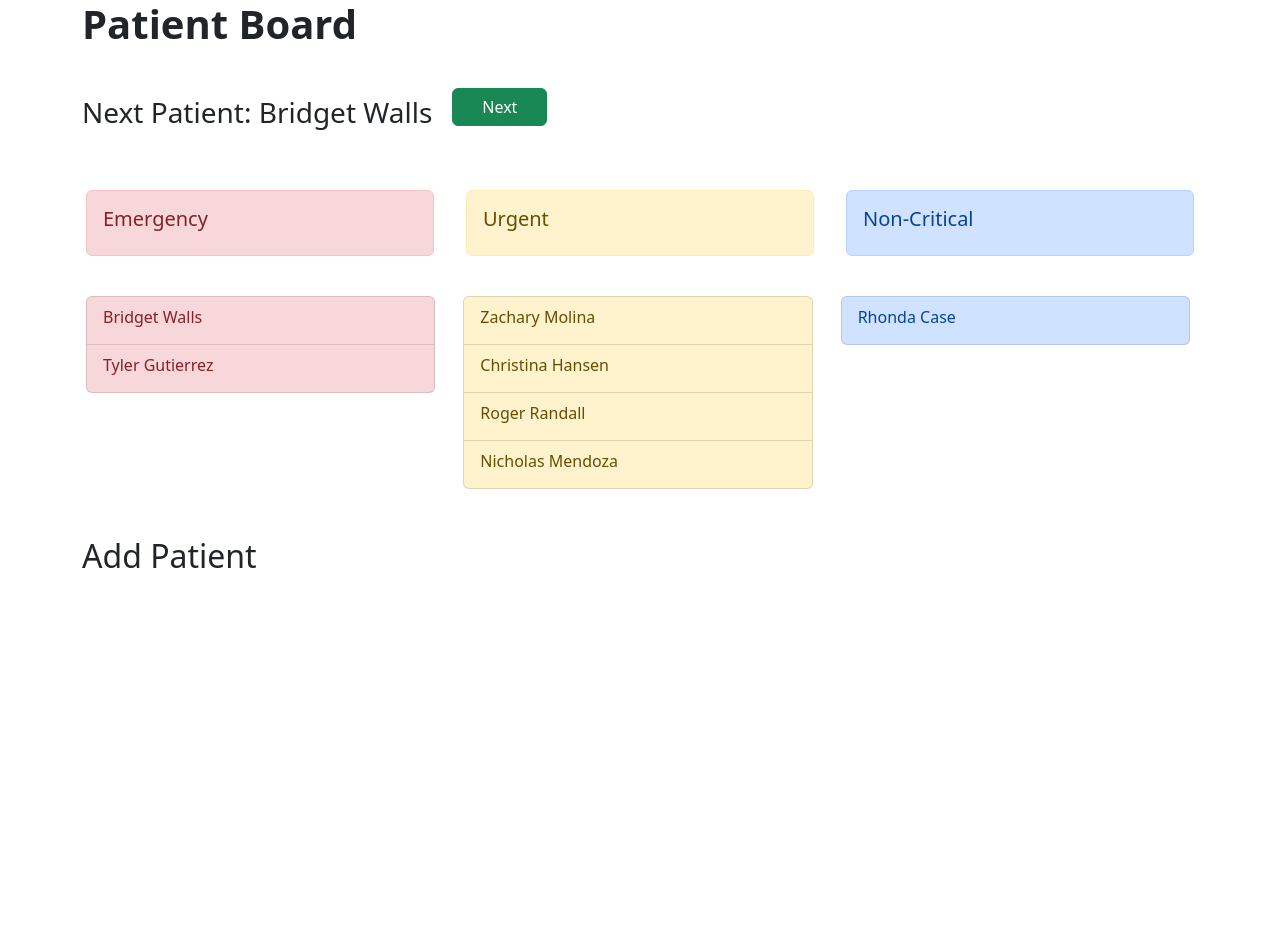
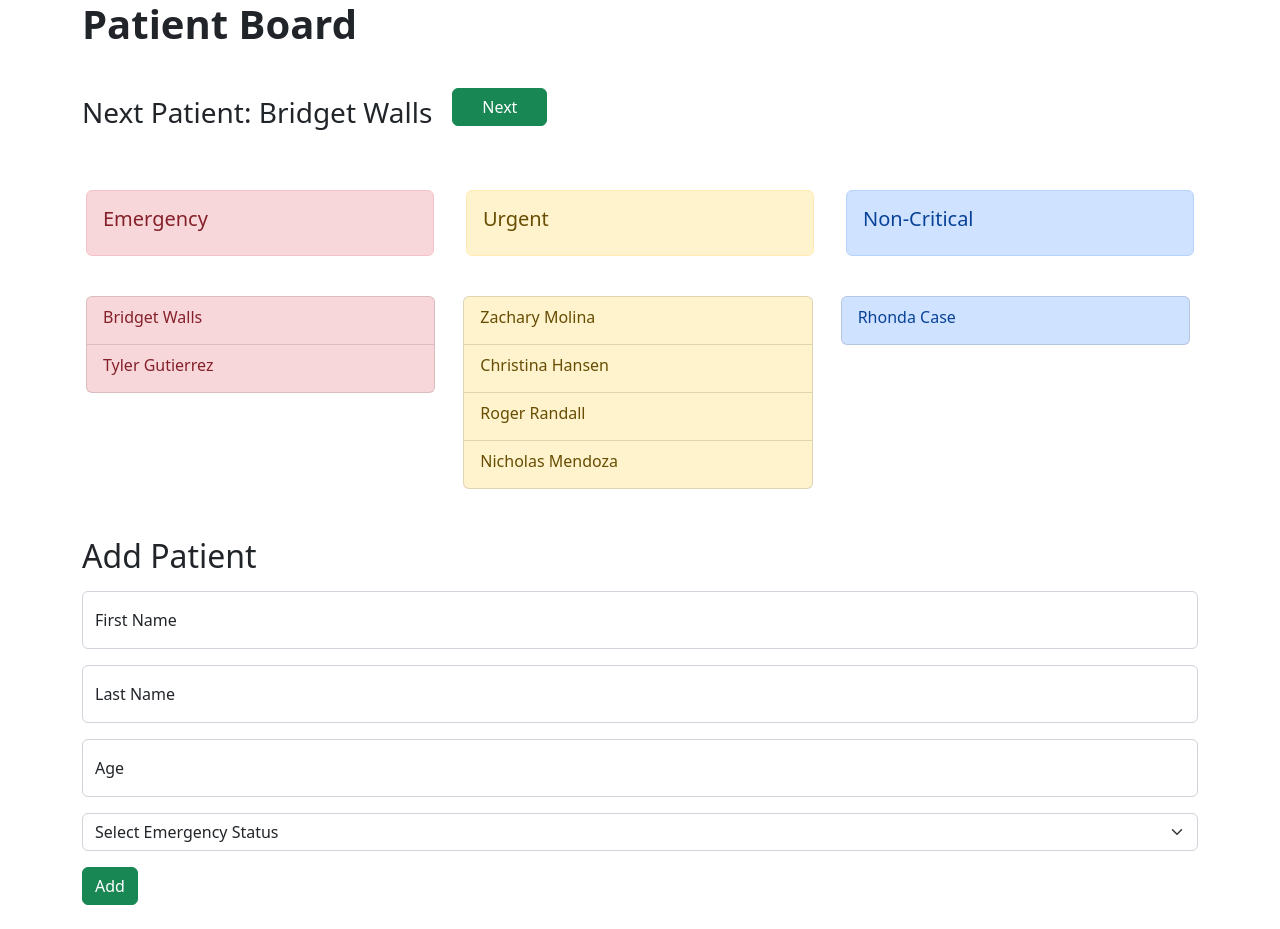
Before and after one commit to EthanChen39/Patient-Board, a React (Create React App) app: page / in a window 1280 px wide. Shown: the top 929 px of the page. Before the commit the page ends 800 px from the top, so only its background shows below. Built offline with nearby package versions, Linux system fonts and the light colour scheme.

Commit message:
Implemented Add patient

```diff
--- a/src/components/AddPatient.js
+++ b/src/components/AddPatient.js
@@ -1,10 +1,94 @@
-import React from 'react'
+import React, { useState, useContext } from 'react'
+import { AppContext } from '../context/AppContext';
+import { v4 as uuidv4 } from 'uuid';
 
 export const AddPatient = () => {
+  const { dispatch } = useContext(AppContext);
+
+  const [firstName, setFirstName] = useState("");
+  const [lastName, setLastName] = useState("");
+  const [age, setAge] = useState("");
+  const [emergencyStatus, setEmergencyStatus] = useState("");
+
+  const handleSelectChange = e => {
+    setEmergencyStatus(e.target.value);
+  };
+
+  const handleSubmit = (e) => {
+    e.preventDefault();
+
+    const newPatient = {
+      id: uuidv4(),
+      firstName,
+      lastName,
+      age,
+      emergencyStatus,
+    };
+    dispatch({
+      type: "ADD_PATIENT",
+      payload: newPatient
+    });
+    setFirstName("");
+    setLastName("");
+    setAge("");
+    setEmergencyStatus("RED");
+  };
+
   return (
     <>
-    <h2>Add Patient</h2>
-    <button type='button' className='btn btn-danger btn-sm'>Remove</button>
+    <h2 className='mb-3'>Add Patient</h2>
+    <form className='mb-4' onSubmit={handleSubmit}>
+        {/* First Name Input */}
+        <div className="form-floating mb-3">
+          <input type="text"
+          className="form-control"
+          id="floatingInput"
+          placeholder="First Name"
+          value={firstName}
+          onChange={e => setFirstName(e.target.value)}
+          required="required" />
+          <label>First Name</label>
+        </div>
+
+        {/* Last Name Input */}
+        <div className="form-floating mb-3">
+          <input type="text"
+          className="form-control"
+          id="floatingLastName"
+          placeholder="Last Name"
+          value={lastName}
+          onChange={e => setLastName(e.target.value)}
+          required="required" />
+          <label>Last Name</label>
+        </div>
+
+        {/* Age Input */}
+        <div className="form-floating mb-3">
+          <input type="number"
+          className="form-control"
+          id="floatingAge"
+          placeholder="Age"
+          value={age}
+          onChange={e => setAge(parseInt(e.target.value))}
+          required="required" />
+          <label>Age</label>
+        </div>
+
+        {/* Emergency Status Select */}
+        <select
+                className="form-select"
+                aria-label="Emergency Status"
+                onChange={handleSelectChange}>
+          <option defaultValue>Select Emergency Status</option>
+          <option value="RED">RED</option>
+          <option value="YELLOW">YELLOW</option>
+          <option value="BLUE">BLUE</option>
+        </select>
+
+
+        <button type='submit' className='btn btn-success btn-m mt-3'>Add</button>
+    </form>
+
     </>
   )
 }
--- a/src/components/Patient.js
+++ b/src/components/Patient.js
@@ -13,7 +13,7 @@ export const Patient = (props) => {
     else patientType = "primary";
 
     var buttonClassName = "btn btn-sm btn-" + patientType;
-    var listClassName = "list-group-item d-flex justify-content-between list-group-item-" + patientType;
+    var listClassName = "list-group-item-action list-group-item d-flex justify-content-between list-group-item-" + patientType;
 
 
     var { dispatch } = useContext(AppContext);
@@ -25,8 +25,7 @@ export const Patient = (props) => {
     }
 
   return (
-    <li className={listClassName}
-    data-bs-toggle="tooltip" data-bs-placement="top" title="Tooltip on top">
+    <li className={listClassName}>
         {fullName}
         <button type="button"
             key={props.id}
```
Also changed, not shown: src/App.css (line endings or trailing spaces).
